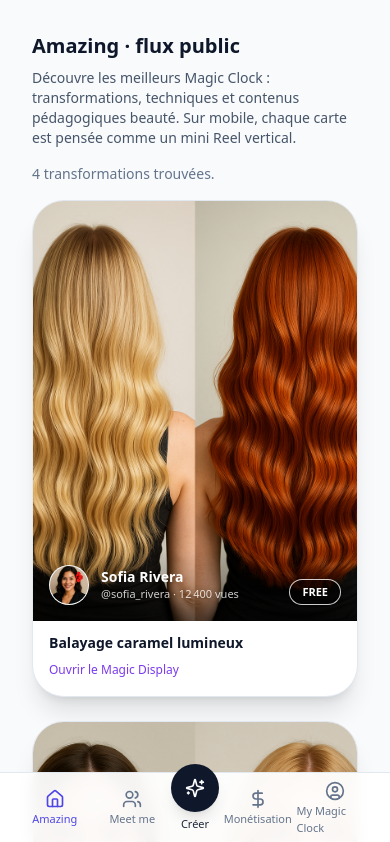
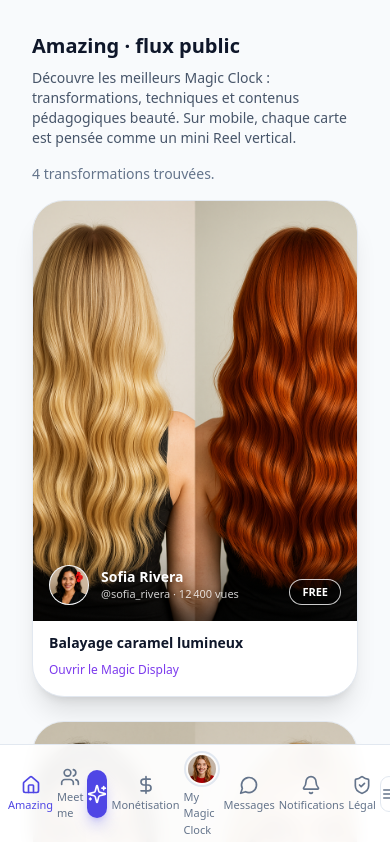
Before and after one commit to welcome-magic-clock/magic-clock-web-mvp, a Next.js app: page / in a window 390 px wide. Shown: the top 842 px of the page. Built offline with nearby package versions, Linux system fonts and the light colour scheme.

Commit message:
Update MobileTabs.tsx

```diff
--- a/components/MobileTabs.tsx
+++ b/components/MobileTabs.tsx
@@ -2,9 +2,26 @@
 
 import Link from "next/link";
 import { usePathname } from "next/navigation";
-import { Home, Users, Sparkles, DollarSign, UserCircle } from "lucide-react";
+import {
+  Home,
+  Users,
+  Sparkles,
+  DollarSign,
+  Bell,
+  ShieldCheck,
+  MessageCircle,
+  Menu,
+  type LucideIcon,
+} from "lucide-react";
 
-const tabs = [
+type Tab = {
+  href: string;
+  label: string;
+  icon?: LucideIcon;
+  avatarSrc?: string;
+};
+
+const tabs: Tab[] = [
   {
     href: "/",
     label: "Amazing",
@@ -16,10 +33,9 @@ const tabs = [
     icon: Users,
   },
   {
-    href: "/studio",
+    href: "/create",
     label: "Créer",
     icon: Sparkles,
-    isCenter: true, // bouton central mis en avant
   },
   {
     href: "/monet",
@@ -29,7 +45,23 @@ const tabs = [
   {
     href: "/mymagic",
     label: "My Magic Clock",
-    icon: UserCircle,
+    icon: Users, // fallback si l’avatar ne charge pas
+    avatarSrc: "/creators/aiko-tanaka.jpeg",
+  },
+  {
+    href: "/messages",
+    label: "Messages",
+    icon: MessageCircle,
+  },
+  {
+    href: "/notifications",
+    label: "Notifications",
+    icon: Bell,
+  },
+  {
+    href: "/legal",
+    label: "Légal",
+    icon: ShieldCheck,
   },
 ];
 
@@ -37,32 +69,65 @@ export default function MobileTabs() {
   const pathname = usePathname();
 
   return (
-    <nav className="fixed bottom-0 inset-x-0 z-40 border-t border-slate-200 bg-white/95 backdrop-blur md:hidden">
-      <div className="mx-auto flex max-w-xl items-center justify-between px-4 py-2">
-        {tabs.map(({ href, label, icon: Icon, isCenter }) => {
+    <div className="fixed inset-x-0 bottom-0 z-30 border-t border-slate-200 bg-white/95 px-2 py-1.5 backdrop-blur md:hidden">
+      <div className="mx-auto flex max-w-md items-center justify-between gap-1">
+        {tabs.map((tab) => {
+          const { href, label, icon: Icon, avatarSrc } = tab;
           const active =
-            pathname === href ||
-            (href !== "/" && pathname.startsWith(href + "/"));
+            href === "/" ? pathname === href : pathname.startsWith(href);
 
-          if (isCenter) {
-            // Bouton "Créer" central, façon TikTok
+          // Onglet central "Créer"
+          if (href === "/create") {
             return (
               <Link
                 key={href}
                 href={href}
-                className="relative -mt-5 flex flex-col items-center"
+                className="relative flex h-12 w-12 items-center justify-center rounded-full bg-indigo-600 text-white shadow-lg shadow-indigo-500/40"
               >
-                <div
-                  className={`flex h-12 w-12 items-center justify-center rounded-full shadow-lg transition
-                    ${
+                <Sparkles className="h-5 w-5" />
+              </Link>
+            );
+          }
+
+          // Onglet "My Magic Clock" avec avatar Aiko
+          if (href === "/mymagic") {
+            return (
+              <Link
+                key={href}
+                href={href}
+                className="flex flex-1 flex-col items-center justify-center gap-0.5"
+              >
+                <span className="relative flex h-9 w-9 items-center justify-center">
+                  <span
+                    className={`absolute inset-0 rounded-full border-2 ${
                       active
-                        ? "bg-gradient-to-tr from-indigo-500 via-sky-500 to-emerald-400 text-white"
-                        : "bg-slate-900 text-white"
+                        ? "border-indigo-500 shadow-[0_0_0_2px_rgba(129,140,248,0.2)]"
+                        : "border-slate-200"
                     }`}
+                  />
+                  <span className="relative block h-7 w-7 overflow-hidden rounded-full bg-slate-200">
+                    {avatarSrc ? (
+                      <img
+                        src={avatarSrc}
+                        alt={label}
+                        className="h-full w-full object-cover"
+                      />
+                    ) : (
+                      Icon && (
+                        <Icon
+                          className={`h-4 w-4 ${
+                            active ? "text-indigo-600" : "text-slate-400"
+                          }`}
+                        />
+                      )
+                    )}
+                  </span>
+                </span>
+                <span
+                  className={`text-[11px] ${
+                    active ? "text-indigo-600 font-medium" : "text-slate-500"
+                  }`}
                 >
-                  <Icon className="h-5 w-5" />
-                </div>
-                <span className="mt-1 text-[11px] font-medium text-slate-800">
                   {label}
                 </span>
               </Link>
@@ -76,11 +141,13 @@ export default function MobileTabs() {
               href={href}
               className="flex flex-1 flex-col items-center justify-center gap-0.5"
             >
-              <Icon
-                className={`h-5 w-5 ${
-                  active ? "text-indigo-600" : "text-slate-500"
-                }`}
-              />
+              {Icon && (
+                <Icon
+                  className={`h-5 w-5 ${
+                    active ? "text-indigo-600" : "text-slate-500"
+                  }`}
+                />
+              )}
               <span
                 className={`text-[11px] ${
                   active ? "text-indigo-600 font-medium" : "text-slate-500"
@@ -91,7 +158,15 @@ export default function MobileTabs() {
             </Link>
           );
         })}
+
+        {/* Bouton "plus" / menu secondaire (placeholder) */}
+        <button
+          type="button"
+          className="flex h-9 w-9 items-center justify-center rounded-full border border-slate-200 bg-white"
+        >
+          <Menu className="h-4 w-4 text-slate-500" />
+        </button>
       </div>
-    </nav>
+    </div>
   );
 }
```
